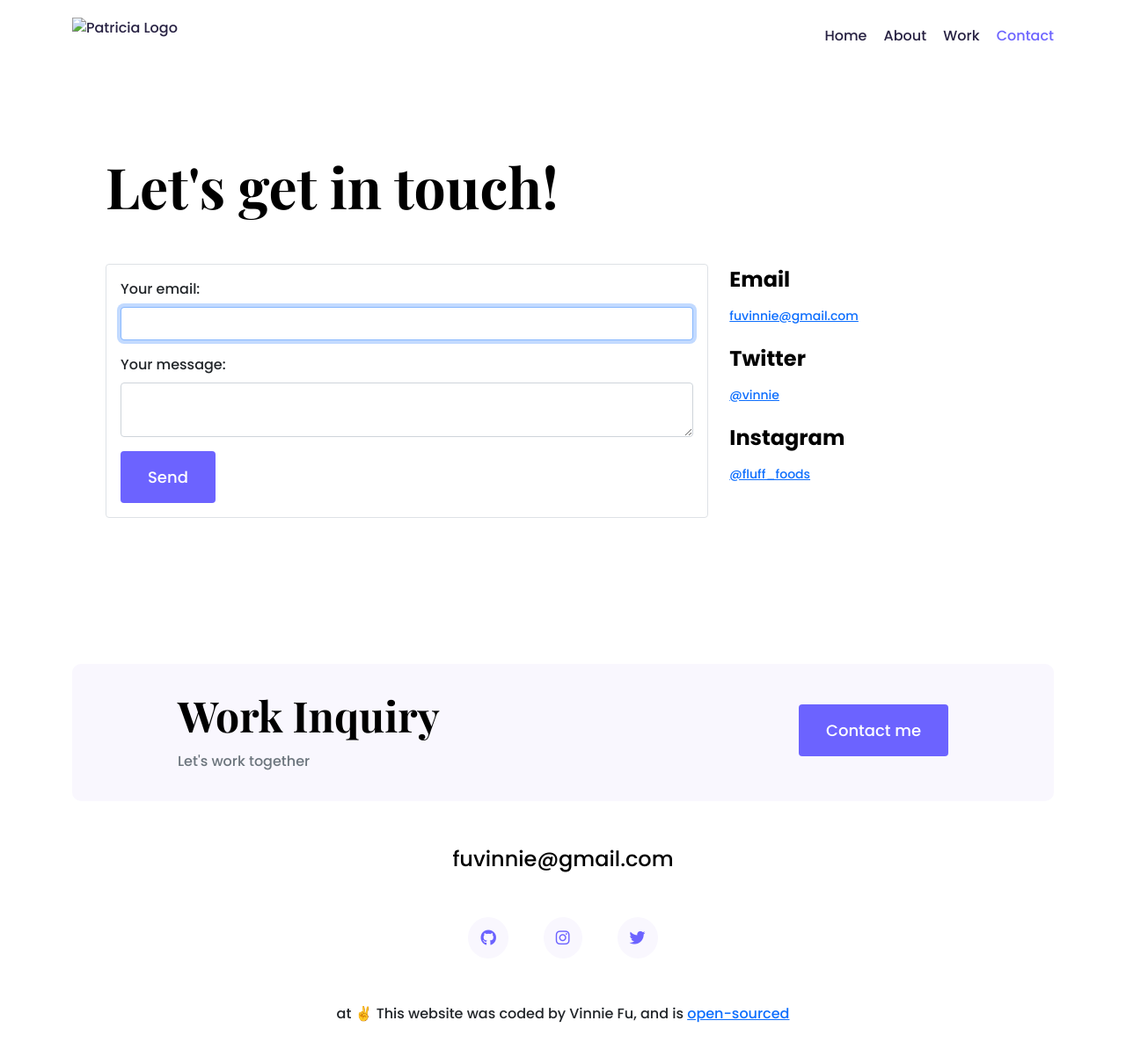
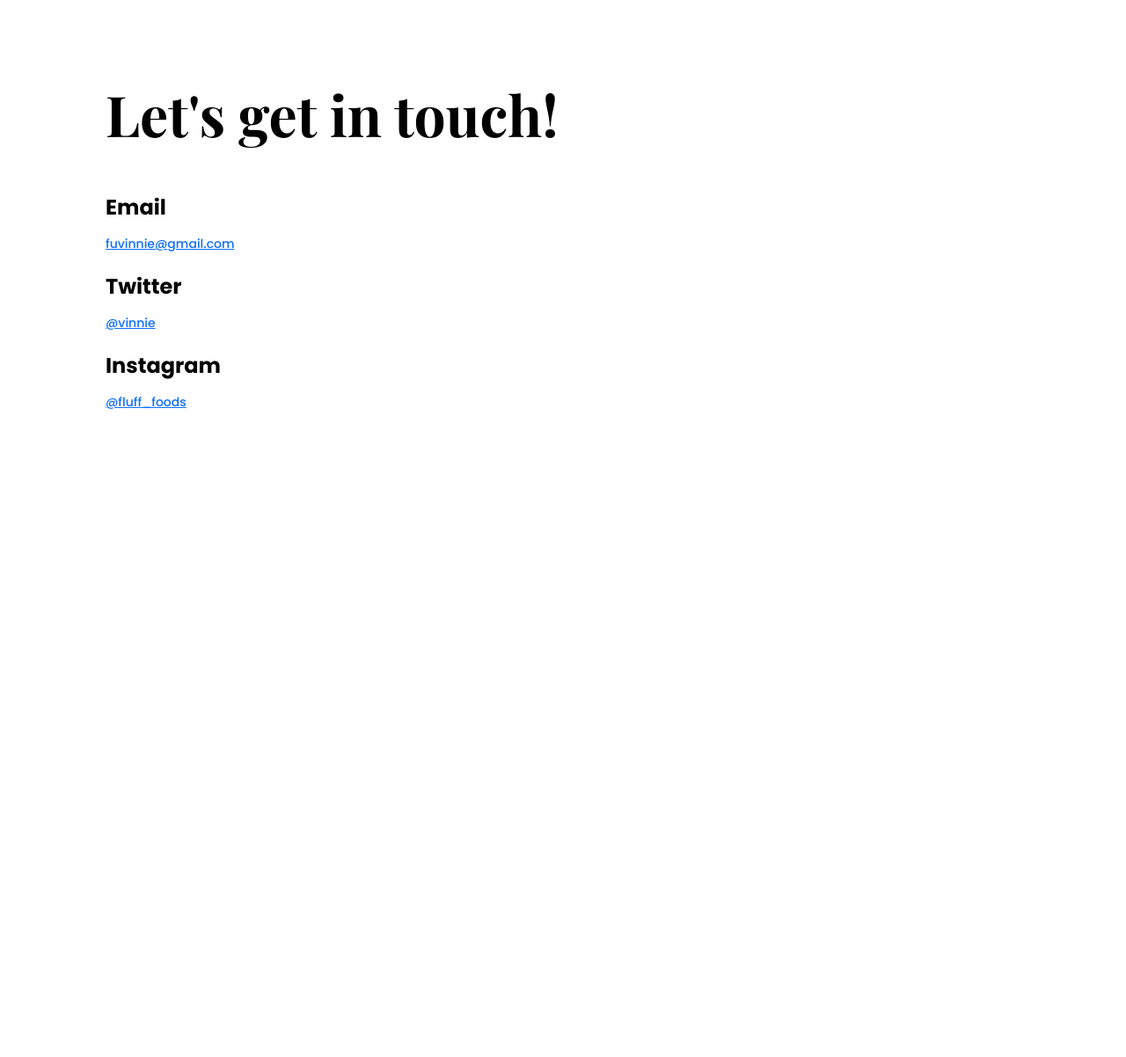
Before and after one commit to sarakamran/Projec-Responsive, a plain HTML site: page contact.html in a window 1280 px wide. Shown: the whole page at 88% size. After the commit the page ends 800 px from the top, so only its background shows below. Drawn offline with nearby package versions, Linux system fonts and the light colour scheme.

Commit message:
contact page

```diff
--- a/contact.html
+++ b/contact.html
@@ -22,49 +22,10 @@
 </head>
 
 <body>
-    <div class="container">
-        <nav class="d-flex justify-content-between">
-            <a href="/" title="Homepage">
-                <img src="images/logo.png" class="logo d-none d-md-block" alt="Patricia Logo">
-                <img src="images/logo-small.jpg" class="logo d-block d-md-none" alt="Patricia Logo">
-            </a>
-            <ul>
-                <li>
-                    <a href="/" title="Homepage"> Home</a>
-                </li>
-                <li>
-                    <a href="/about.html" title="About Vinnie"> About</a>
-                </li>
-                <li>
-                    <a href="/work.html" title="Vinnie's work"> Work</a>
-                </li>
-                <li class="active">
-                    <a href="/contact.html" title="Contact Vinnie"> Contact</a>
-                </li>
-            </ul>
-        </nav>
-    </div>
     <div class="content-container container">
         <div class="content">
             <h1 class="mb-5">Let's get in touch!</h1>
-            <div class="row">
-                <div class="col-md-8">
-                    <form action="https://formspree.io/f/mwkalajy" method="POST" class="border p-3 rounded mb-3">
-                        <div class="mb-3">
-                            <label class="form-label"> Your email: </label>
-                            <input type="email" name="_replyto" class="form-control" required="" autofocus="">
-                        </div>
-                        <div class="mb-3">
-                            <label class="form-label"> Your message: </label>
-                            <textarea name="message" class="form-control" required=""></textarea>
-                        </div>
 
-                        <!-- your other form fields go here -->
-
-                        <button type="submit" class="btn btn-branding">Send</button>
-                    </form>
-                </div>
-                <div class="col-md-4">
             <h3>Email</h3>
             <p>
                 <a href="mailto:fuvinnie@gmail.com"> fuvinnie@gmail.com </a>
@@ -83,44 +44,6 @@
             </p>
         </div>
     </div>
-        </div>
-    </div>
-    <footer class="container">
-        <div class="contact-box justify-content-between mb-5 d-none d-md-flex">
-            <div>
-                <h3>Work Inquiry</h3>
-                <p class="text-muted">Let's work together</p>
-            </div>
-            <div>
-                <a href="/contact.html" class="btn btn-branding mt-3" title="Contact Vinnie">
-                    Contact me
-                </a>
-            </div>
-        </div>
-        <div class="d-flex justify-content-center mb-5">
-            <a href="mailto:fuvinnie@gmail.com" class="email-link" title="Email Vinnie">
-                fuvinnie@gmail.com
-            </a>
-        </div>
-        <div class="social-links d-flex justify-content-center">
-            <a href="https://github.com/queenvee94" target="_blank" title="GitHub Profile">
-                <i class="fab fa-github" aria-hidden="true"></i>
-            </a>
-            <a href="https://www.instagram.com/fluff_foods" target="_blank" title="instragram Profile">
-                <i class="fab fa-instagram" aria-hidden="true"></i>
-            </a>
-            <a href="https://twitter.com/VivianMolli" target="_blank" title="Twitter Profile">
-                <i class="fab fa-twitter" aria-hidden="true"></i>
-            </a>
-        </div>
-        <p class="text-center mt-5">
-            at ✌️ This website was coded by Vinnie Fu, and is
-            <a href="https://github.com/matthieua/portfolio-project" target="_blank">
-                open-sourced
-            </a>
-        </p>
-    </footer>
-
 
 
 </body>
```
Lines whose indentation alone changed are shown as unchanged.
